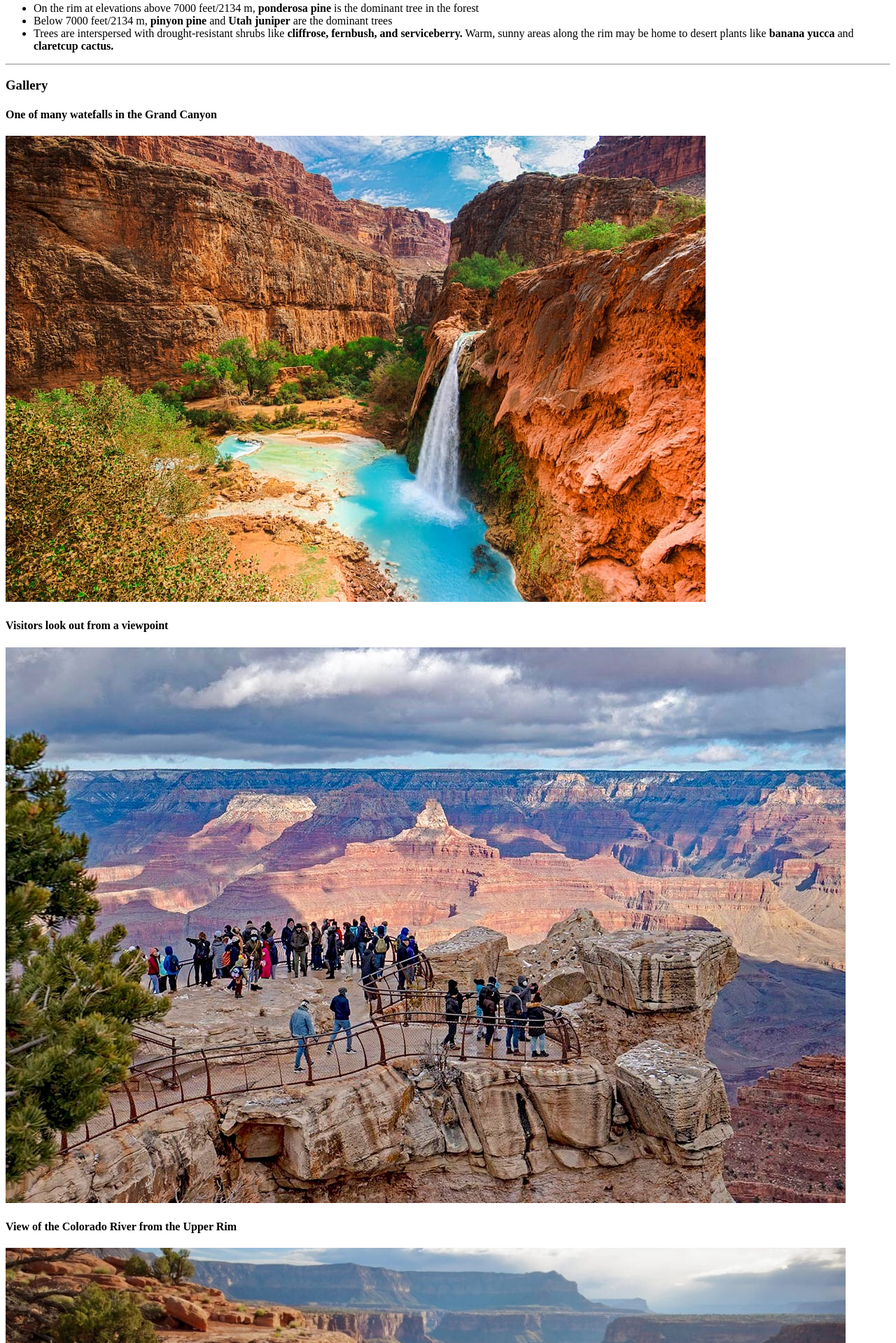
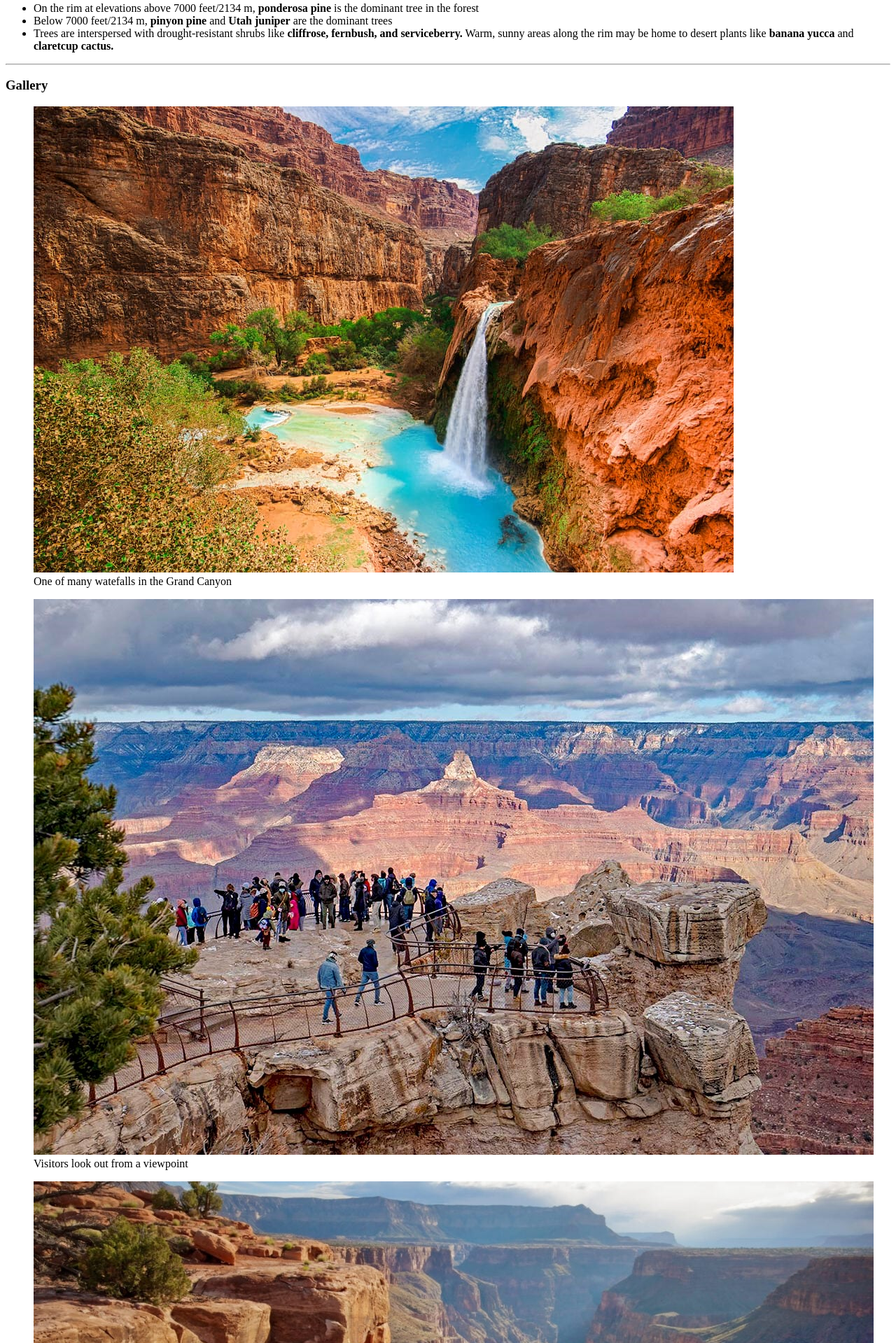
Before and after one commit to connorkoke/profile-site, a plain HTML site: page index.html in a window 1280 px wide. Shown: the part 481-2400 px from the top of the page at 70% size. Drawn offline with Linux system fonts and the light colour scheme.

Commit message:
Captions added CORRECTLY

```diff
--- a/index.html
+++ b/index.html
@@ -52,17 +52,25 @@
 <hr>
   <!-- Section 5 -->
    <section>
-     <h3>Gallery</h3>
-<h4>One of many watefalls in the Grand Canyon</h4>
-     <img src="images/Get-to-Know-the-Grand-Canyon-Secrets-and-the-Hidden-Waterfall.jpg" alt="One of many watefalls in the Grand Canyon">
-<h4>Visitors look out from a viewpoint</h4>
+    <h3>Gallery</h3>
+<figure>
+    <img src="images/Get-to-Know-the-Grand-Canyon-Secrets-and-the-Hidden-Waterfall.jpg" alt="One of many watefalls in the Grand Canyon">
+<figcaption>One of many watefalls in the Grand Canyon</figcaption>
+</figure>
+
+<figure>
 <img src="images/mather-point-2021.jpg" alt="Visitors look out from a viewpoint">
-<h4>View of the Colorado River from the Upper Rim</h4>
+<figcaption>Visitors look out from a viewpoint</figcaption>
+</figure>
+
+<figure>
 <img src="images/shutterstock_97706066_1.jpg" alt="View of the Colorado River from the Upper Rim">
+<figcaption>View of the Colorado River from the Upper Rim</figcaption>
+</figure>
 </section>
 <!-- Section 6 -->
 <section>
-    <h5>Grand Canyon 4K</h5>
+    <h4>Grand Canyon 4K</h4>
      <iframe width="560" height="315" src="https://www.youtube.com/embed/huqJUghX26Y?si=FxKeleaB9EymGKFf" title="YouTube video player" frameborder="0" allow="accelerometer; autoplay; clipboard-write; encrypted-media; gyroscope; picture-in-picture; web-share" referrerpolicy="strict-origin-when-cross-origin" allowfullscreen></iframe>
 </section>
 <!-- Section 7 -->
```
